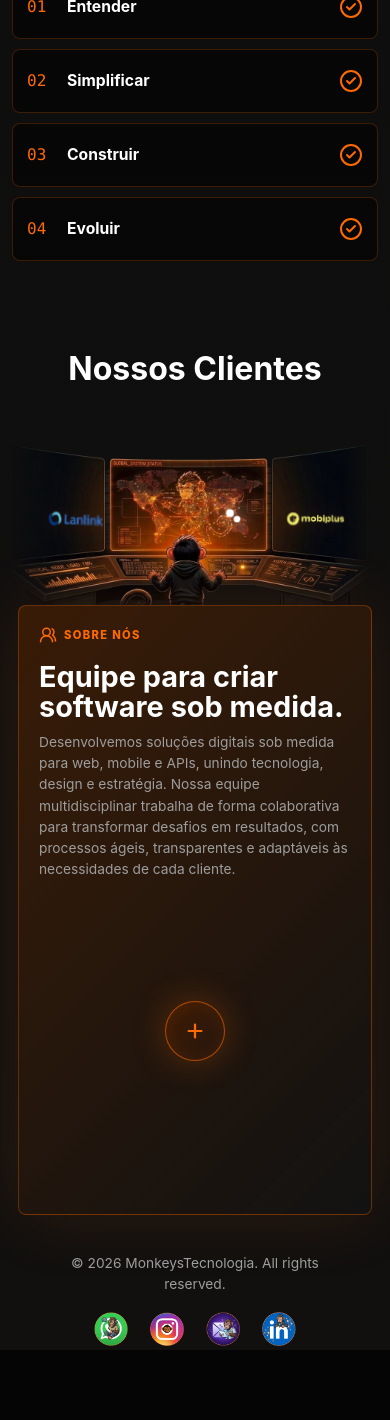
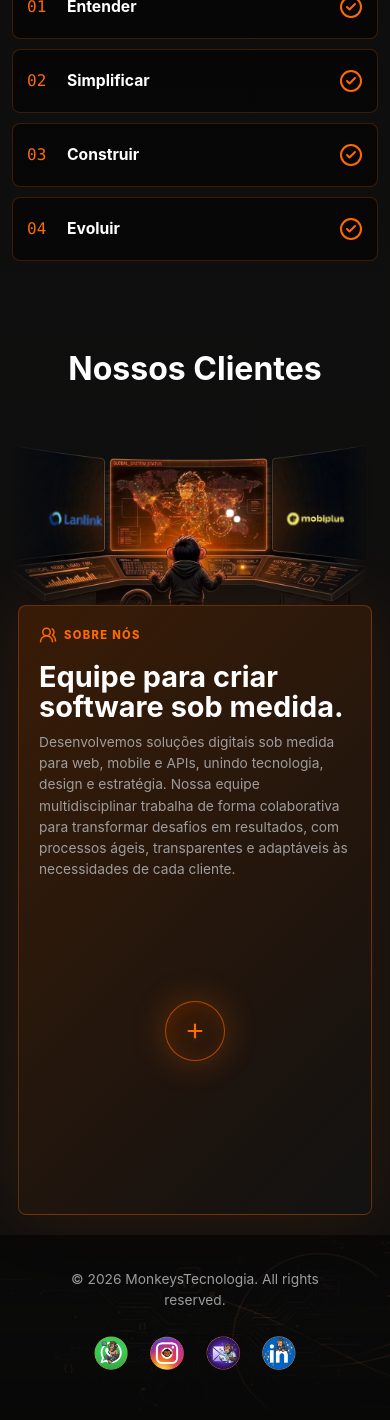
Before and after one commit to MonkeysTec/MonkeysTecnologia-Website, a React (Vite) app: page / in a window 390 px wide. Shown: the part 5617-7037 px from the top of the page. Before the commit the page ends 6967 px from the top, so only its background shows below. Built offline with nearby package versions, Linux system fonts and the light colour scheme.

Commit message:
fix: update footer padding and background styles for improved aesthetics

```diff
--- a/src/styles/layout.css
+++ b/src/styles/layout.css
@@ -42,10 +42,25 @@
 .site-footer {
   width: min(1120px, calc(100% - 80px));
   margin: 0 auto;
-  padding: 18px 0 0;
+  padding: 34px 0 46px;
   color: var(--muted);
   font-size: 0.86rem;
   text-align: center;
+  isolation: isolate;
+}
+
+.site-footer::before {
+  position: absolute;
+  inset: 0 50%;
+  z-index: -1;
+  width: 100vw;
+  pointer-events: none;
+  content: '';
+  background:
+    linear-gradient(180deg, rgba(5, 5, 5, 0.88), rgba(5, 5, 5, 0.72) 45%, rgba(5, 5, 5, 0.9)),
+    url('../assets/fundo 2.png') center / cover;
+  opacity: 0.76;
+  transform: translateX(-50%);
 }
 
 .site-footer p {
@@ -56,7 +71,7 @@
   display: flex;
   justify-content: center;
   gap: 14px;
-  margin-top: 14px;
+  margin-top: 22px;
 }
 
 .site-footer-socials a {
--- a/src/styles/sections/clients.css
+++ b/src/styles/sections/clients.css
@@ -400,13 +400,15 @@
 
 .client-feature-screen--left {
   left: calc(3.9% + var(--client-map-offset));
-  --feature-logo-depth-direction: -1;
+  --feature-logo-depth-direction: -1.45;
+  --feature-logo-x: -9%;
   transform: perspective(1080px) rotateY(-8deg) rotateX(0.8deg) rotateZ(1.2deg) skewX(0.5deg);
 }
 
 .client-feature-screen--right {
   left: calc(69.4% + var(--client-map-offset));
   --feature-logo-depth-direction: 0.8;
+  --feature-logo-x: 0%;
   transform: perspective(1080px) rotateY(7deg) rotateX(0.8deg) rotateZ(-0.8deg) skewX(-0.4deg);
 }
 
@@ -426,6 +428,7 @@
   --feature-logo-height: calc(48% + 18px);
   --feature-logo-width: min(calc(56% + 28px), 178px);
   --feature-logo-y: 45%;
+  --feature-logo-x: 0%;
   --feature-logo-tilt: 0deg;
   --feature-logo-depth: 11deg;
   position: absolute;
@@ -441,8 +444,8 @@
     contrast(1.04)
     drop-shadow(0 14px 22px rgba(0, 0, 0, 0.58))
     drop-shadow(0 0 18px rgba(255, 106, 0, 0.24));
-  transform: translateY(14px) perspective(520px) rotateY(calc(var(--feature-logo-depth) * var(--feature-logo-depth-direction))) scale(0.76) rotate(var(--feature-logo-tilt));
-  transform-origin: center;
+  transform: translate(var(--feature-logo-x), 14px) perspective(520px) rotateY(calc(var(--feature-logo-depth) * var(--feature-logo-depth-direction))) scale(0.76) rotate(var(--feature-logo-tilt));
+  transform-origin: 46% center;
   transition:
     opacity 360ms ease,
     transform 560ms ease;
@@ -498,18 +501,18 @@
   0%,
   100% {
     opacity: 0;
-    transform: translateY(14px) perspective(520px) rotateY(calc(var(--feature-logo-depth) * var(--feature-logo-depth-direction))) scale(0.76) rotate(var(--feature-logo-tilt));
+    transform: translate(var(--feature-logo-x), 14px) perspective(520px) rotateY(calc(var(--feature-logo-depth) * var(--feature-logo-depth-direction))) scale(0.76) rotate(var(--feature-logo-tilt));
   }
 
   1.4%,
   7.1% {
     opacity: 1;
-    transform: translateY(14px) perspective(520px) rotateY(calc(var(--feature-logo-depth) * var(--feature-logo-depth-direction))) scale(1) rotate(var(--feature-logo-tilt));
+    transform: translate(var(--feature-logo-x), 14px) perspective(520px) rotateY(calc(var(--feature-logo-depth) * var(--feature-logo-depth-direction))) scale(1) rotate(var(--feature-logo-tilt));
   }
 
   8.1% {
     opacity: 0;
-    transform: translateY(14px) perspective(520px) rotateY(calc(var(--feature-logo-depth) * var(--feature-logo-depth-direction))) scale(0.86) rotate(var(--feature-logo-tilt));
+    transform: translate(var(--feature-logo-x), 14px) perspective(520px) rotateY(calc(var(--feature-logo-depth) * var(--feature-logo-depth-direction))) scale(0.86) rotate(var(--feature-logo-tilt));
   }
 }
 
@@ -578,11 +581,15 @@
 
   .client-feature-screen--left {
     left: calc(4.1% + var(--client-map-offset));
+    --feature-logo-depth-direction: -1.25;
+    --feature-logo-x: -6%;
     transform: perspective(580px) rotateY(-7deg) rotateX(0.7deg) rotateZ(1deg) skewX(0.4deg);
   }
 
   .client-feature-screen--right {
     left: calc(69.6% + var(--client-map-offset));
+    --feature-logo-depth-direction: 0.8;
+    --feature-logo-x: 0%;
     transform: perspective(580px) rotateY(6deg) rotateX(0.7deg) rotateZ(-0.7deg) skewX(-0.35deg);
   }
 
```
